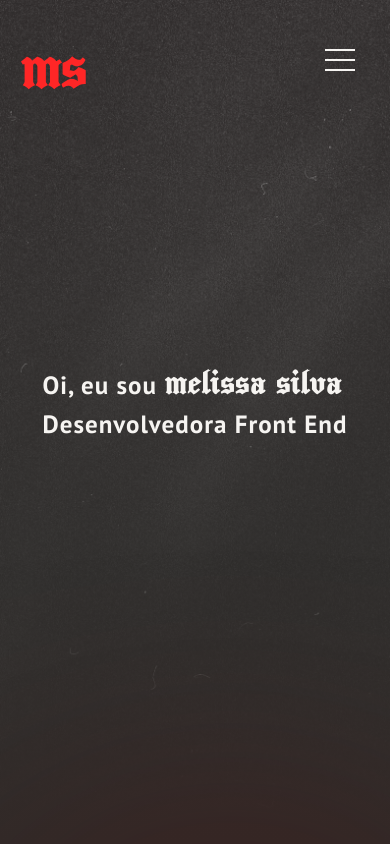
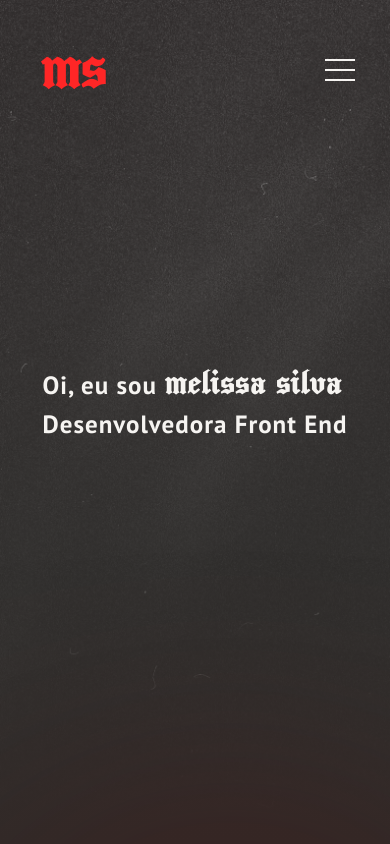
Before and after one commit to melissaglsilva/portfolio, a plain HTML site: page index.html in a window 390 px wide. Shown: the top 844 px of the page. Drawn offline with Linux system fonts and the light colour scheme.

Commit message:
Concerto do link do logo e alinhamento do header

```diff
--- a/src/css/reset.css
+++ b/src/css/reset.css
@@ -11,3 +11,7 @@ li{
 a{
     text-decoration: none;
 }
+
+h1{
+    display: inline;
+}
--- a/src/css/responsive.css
+++ b/src/css/responsive.css
@@ -18,7 +18,7 @@
 
     .header nav {
         position: absolute;
-        top: 30px;
+        top: 40px;
         right: 20px;
         z-index: 1;
     }
@@ -99,3 +99,8 @@
         height: 35%;
         filter: blur(150px);
     }
+
+    body{
+        overflow-x: hidden;
+    }
+}
--- a/src/css/sections/about-me.css
+++ b/src/css/sections/about-me.css
@@ -1,5 +1,5 @@
 .about-me {
-    padding: 80px 50px 60px;
+    padding: 80px 0px 60px;
     justify-content: center;
     position: relative;
     gap: 13%;
--- a/src/css/sections/hero.css
+++ b/src/css/sections/hero.css
@@ -15,9 +15,10 @@
 }
 
 .header {
-    justify-content: center;
-    gap: 554px;
-    padding: 40px 20px;
+    justify-content: space-between;
+    max-width: 1440px;
+    margin: 0 auto;
+    padding: 40px;
     align-items: center;
 }
 
@@ -59,6 +60,7 @@
 .header nav label {
     display: flex;
     flex-direction: column;
+    cursor: pointer;
 }
 
 .header .hamburguer {
```
